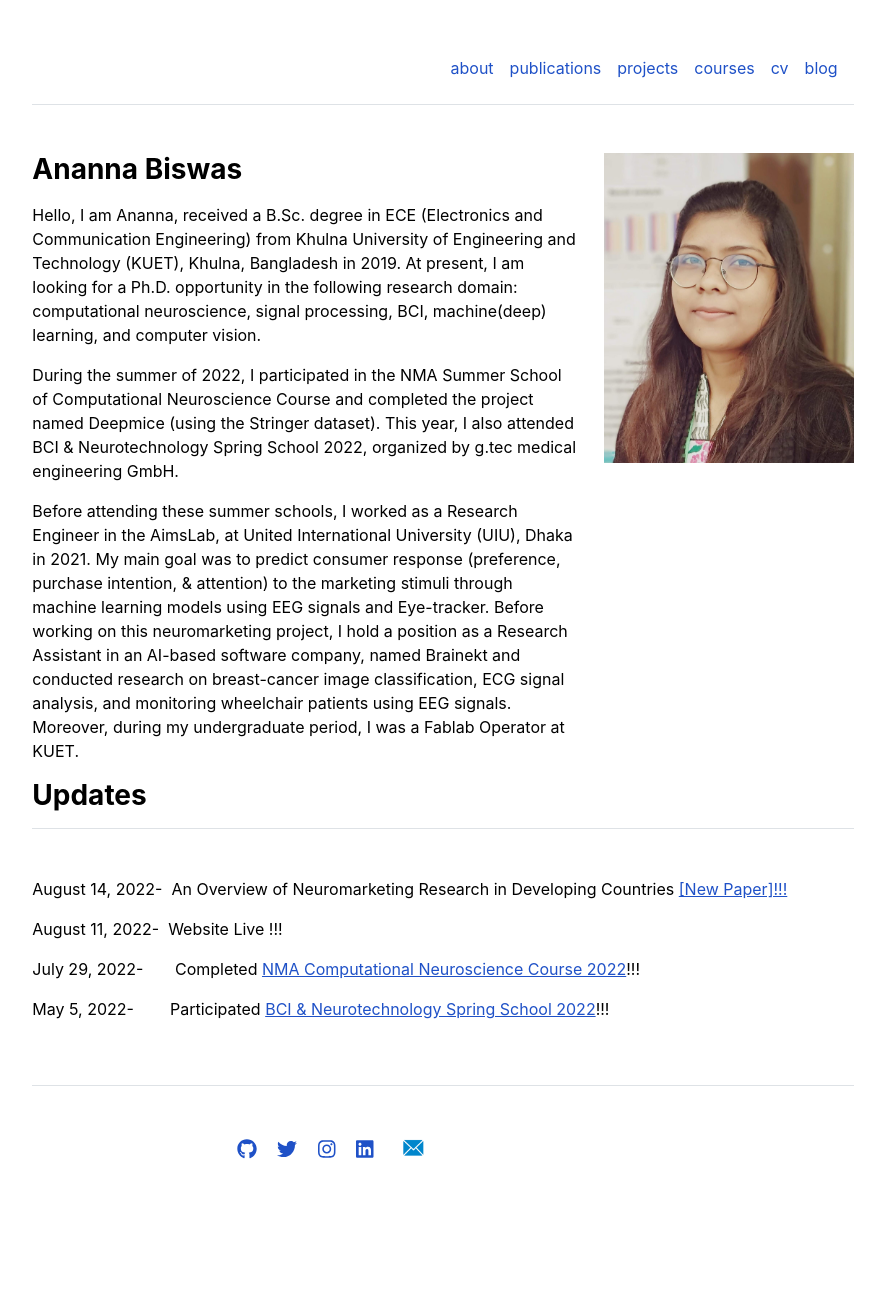
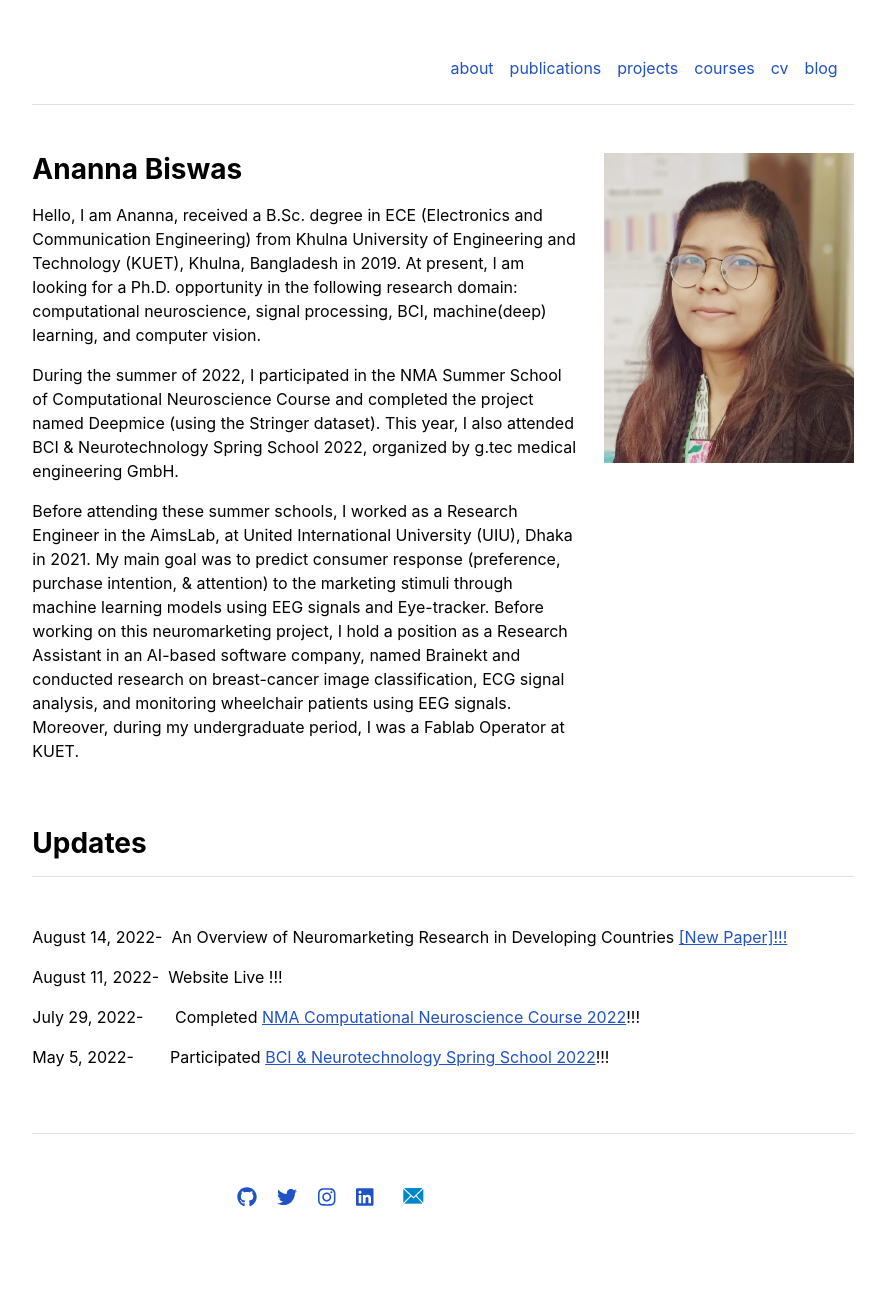
Before and after one commit to Anannabiswas/anannabiswas.github.io, a Jekyll site: the page built from index.md, in a window 1280 px wide. Shown: the whole page, without its empty margins (197-1082 px from the left). Built offline with Jekyll 4.4.1, drawn with Linux system fonts in a browser that asks for light colours; before the commit the page ends 1263 px from its top, so only the background shows below that.

Commit message:
Update home.html

```diff
--- a/_layouts/home.html
+++ b/_layouts/home.html
@@ -2,7 +2,7 @@
 layout: default
 ---
 
-<div class="row g-0">
+<div class="row g-0 mb-5">
   <div class="col-md-8">
     <h3 class="fw-bold">Ananna Biswas</h3>
     <p>
```
